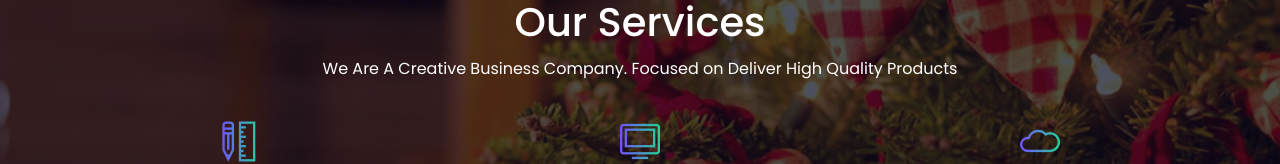
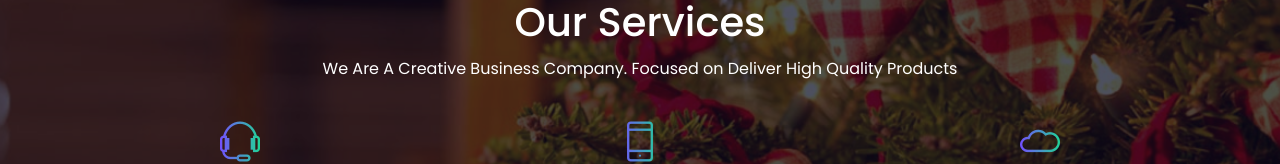
Before and after one commit to padmanabhan21/Infocuit-Christmas-Event, a plain HTML site: page index.html in a window 1280 px wide. Shown: the part 2380-2544 px from the top of the page. Drawn offline with nearby package versions, Linux system fonts and the light colour scheme; no server answers; a script that the page names is missing.

```diff
--- a/index.html
+++ b/index.html
@@ -280,14 +280,14 @@
                 <div class="row service_item_inner">
                     <div class="col-lg-4">
                         <div class="service_item">
-                            <i class="ti-ruler-pencil"></i>
+                            <i class="ti-headphone-alt"></i>
                             <h4>Contact Center</h4>
                             <p>We Develop IVR, UCCX, Cisco CVP, Cisco Components, Avaya Dialog Designer, Genesis, Dialogic.</p>
                         </div>
                     </div>
                     <div class="col-lg-4">
                         <div class="service_item">
-                            <i class="ti-desktop"></i>
+                            <i class="ti-mobile"></i>
                             <h4>Mobility</h4>
                             <p>We Develop Hybrid Mobile Application with latest material design for different platforms like IOS, Android, Windows.</p>
                         </div>
```
